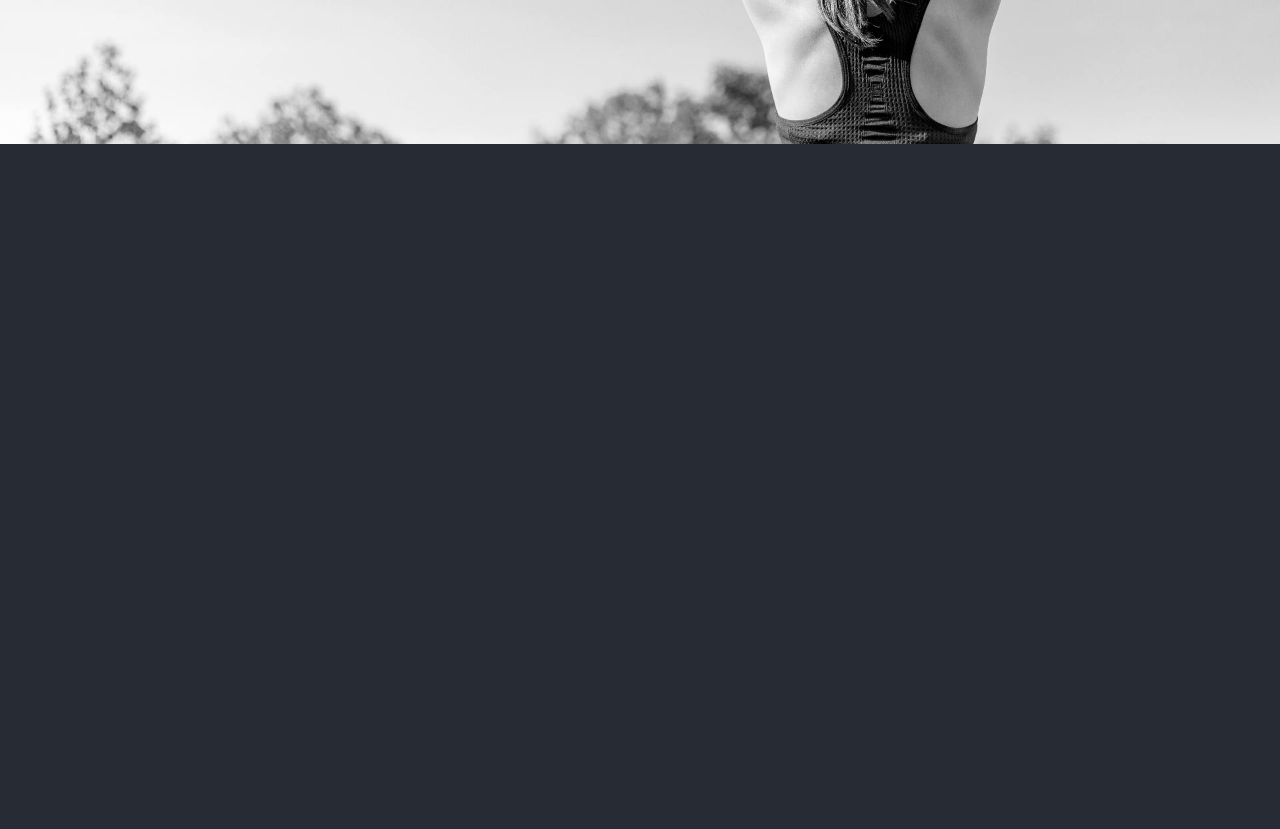
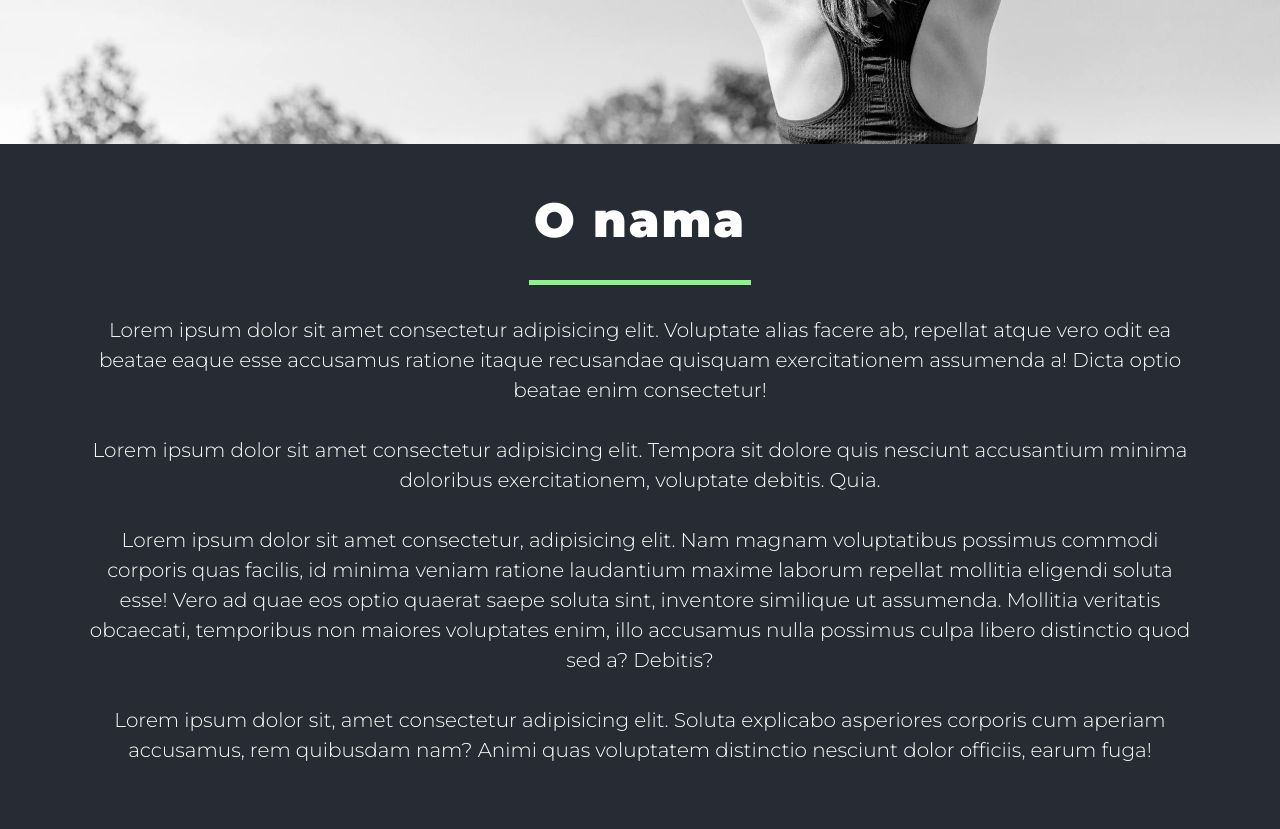
Before and after one commit to KovacAca/8.dz-pokreni_se, a plain HTML site: page index.html in a window 1280 px wide. Shown: the part 496-1325 px from the top of the page. Before the commit the page ends 800 px from the top, so only its background shows below. Drawn offline with nearby package versions, Linux system fonts and the light colour scheme.

Commit message:
uvod html i css

```diff
--- a/index.html
+++ b/index.html
@@ -30,7 +30,7 @@
         <div class="collapse navbar-collapse" id="navbarNav">
           <ul class="navbar-nav ml-auto">
             <li class="nav-item active">
-              <a class="nav-link" href="index.html">Naslovna <span class="sr-only">(current)</span></a>
+              <a class="nav-link" href="index.html">Naslovna<span class="sr-only">(current)</span></a>
             </li>
             <li class="nav-item">
               <a class="nav-link" href="blog.html">Blog</a>
@@ -43,9 +43,28 @@
       </nav>
     </div>
     <hgroup class="container">
-      <h1>Pokreni se</h1>
+      <h1 class="animate__animated animate__slideInLeft">Pokreni se</h1>
       <p class="lead">Portal namenjen onima koji su u pokretu</p>
     </hgroup>
+  </section>
+
+  <!-- uvod -->
+  <section class="uvod text-center text-white py-5">
+    <div class="container">
+      <div class="row">
+        <div class="col-md-12">
+          <h2>O nama</h2>
+          <p class="lead">Lorem ipsum dolor sit amet consectetur adipisicing elit. Voluptate alias facere ab, repellat atque vero odit ea beatae eaque esse accusamus ratione itaque recusandae quisquam exercitationem assumenda a! Dicta optio beatae enim consectetur!
+            <br><br>
+          Lorem ipsum dolor sit amet consectetur adipisicing elit. Tempora sit dolore quis nesciunt accusantium minima doloribus exercitationem, voluptate debitis. Quia.
+          <br><br>
+          Lorem ipsum dolor sit amet consectetur, adipisicing elit. Nam magnam voluptatibus possimus commodi corporis quas facilis, id minima veniam ratione laudantium maxime laborum repellat mollitia eligendi soluta esse! Vero ad quae eos optio quaerat saepe soluta sint, inventore similique ut assumenda. Mollitia veritatis obcaecati, temporibus non maiores voluptates enim, illo accusamus nulla possimus culpa libero distinctio quod sed a? Debitis?
+          <br><br>
+          Lorem ipsum dolor sit, amet consectetur adipisicing elit. Soluta explicabo asperiores corporis cum aperiam accusamus, rem quibusdam nam? Animi quas voluptatem distinctio nesciunt dolor officiis, earum fuga!
+          </p>
+        </div>
+      </div>
+    </div>
   </section>
 
 
--- a/style.css
+++ b/style.css
@@ -13,13 +13,25 @@
 body {
   font-family: var(--bodyFont);
   font-size: var(--font);
-  background: var(--primaryColor);
 }
 h1, h2, h3, h4 {
   font-weight: 900;
   letter-spacing: 2px;
 }
-/* header */
+h2 {
+  font-size: 3rem;
+}
+h2::after {
+  display: block;
+  content: '';
+  width: 20%;
+  height: 5px;
+  background: var(--secondaryColor);
+  margin: 30px auto;
+}
+/****************
+ header
+ ****************/
 #header {
   background: url(img/header.jpg);
   background-position: center;
@@ -52,7 +64,6 @@ nav {
 .navbar-brand:hover {
   background: var(--primaryColor);
   color: var(--secondaryColor) !important;
-
 }
 .navbar {
   padding: 0 20px 0 0;
@@ -63,6 +74,16 @@ nav {
   color: var(--secondaryColor) !important;
   text-transform: uppercase;
 }
+.nav-link:hover {
+  color: var(--white) !important;
+}
 .navbar-light .navbar-nav .active > .nav-link, .navbar-light .navbar-nav .nav-link.active, .navbar-light .navbar-nav .nav-link.show, .navbar-light .navbar-nav .show > .nav-link {
   color: var(--white) !important;
 }
+/****************
+ uvod
+ ****************/
+ .uvod {
+  background: var(--primaryColor);
+ }
+ .uvod
```
